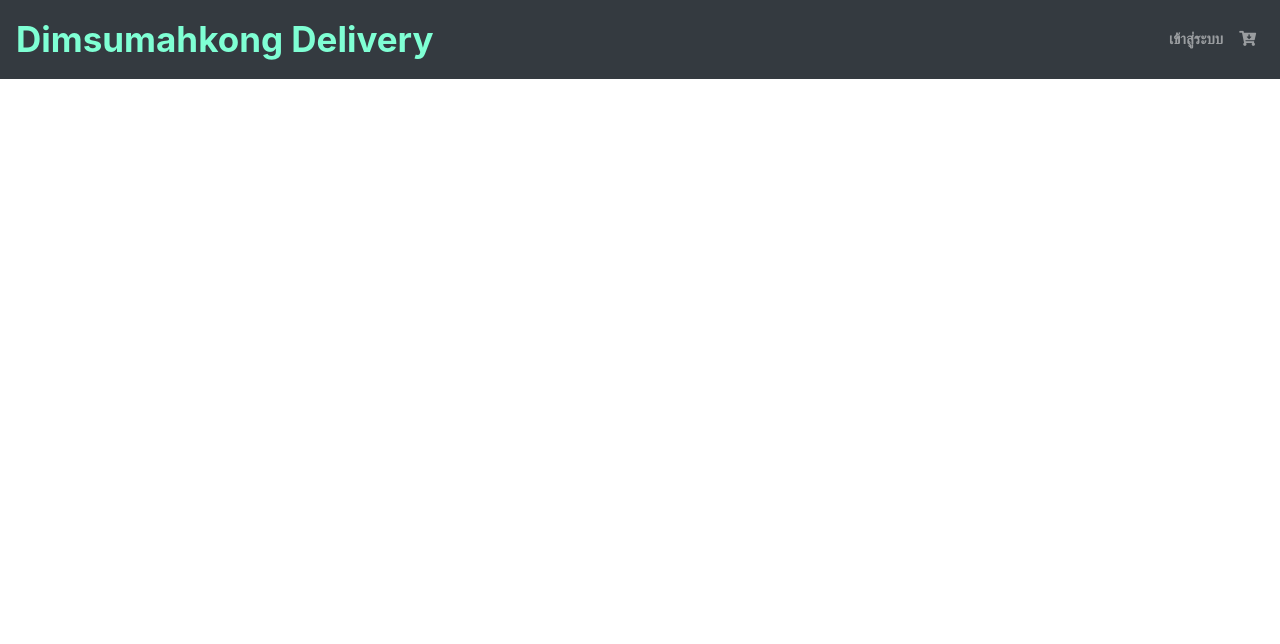
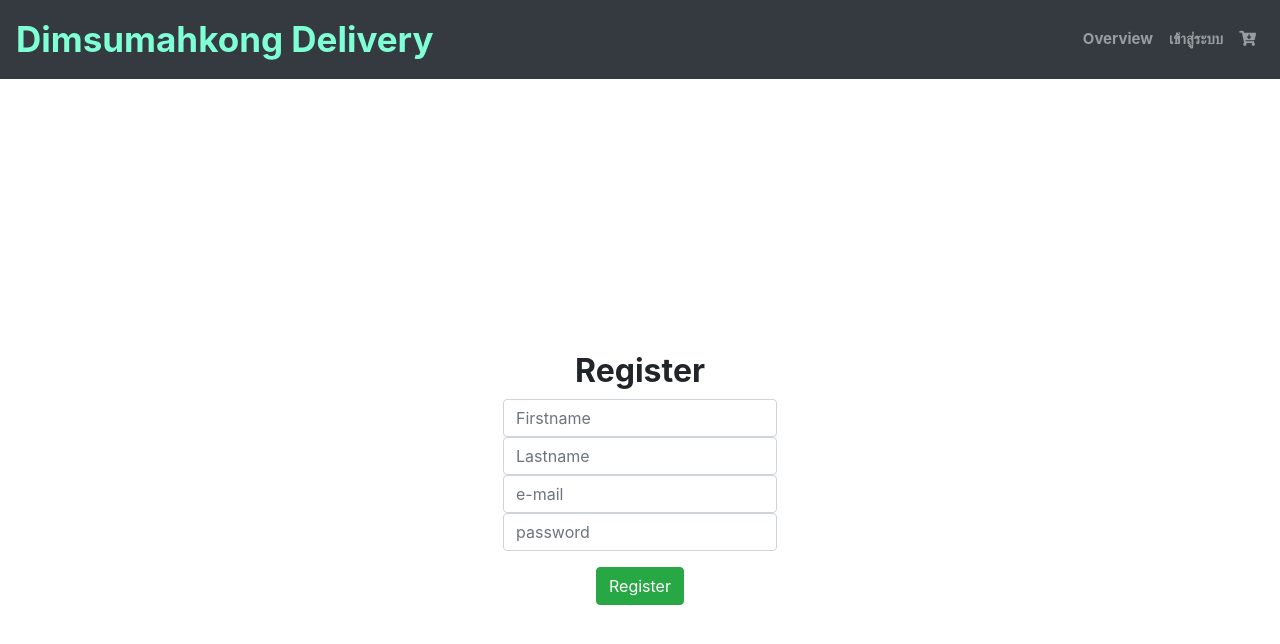
Before and after one commit to Pangkoki20/dimsum-app, a React (Create React App) app: page /register in a window 1280 px wide. Shown: the top 644 px of the page. Built offline with nearby package versions, Linux system fonts and the light colour scheme.

Commit message:
register system

```diff
--- a/package.json
+++ b/package.json
@@ -3,6 +3,7 @@
   "version": "0.1.0",
   "private": true,
   "dependencies": {
+    "axios": "^0.18.0",
     "bootstrap": "^4.3.1",
     "jquery": "^3.3.1",
     "react": "^16.8.4",
--- a/src/App.js
+++ b/src/App.js
@@ -1,9 +1,11 @@
 import React, { Component } from 'react'
 import Main from './Main'
-import Login from './component/Login/Login';
+import Login from './component/Login/Login'
 import Home from './component/Home/Home'
+import Register from './component/Register/Register'
 import { Switch, Route } from 'react-router-dom'
 import 'bootstrap/dist/css/bootstrap.min.css'
+import Overview from './component/Overview/Overview'
 
 class App extends Component {
 	render() {
@@ -13,9 +15,11 @@ class App extends Component {
 				<Switch>
 					<Route exact path="/" component={Main} />
 					<Route exact path="/login" component={Login} />
+					<Route exact path="/register" component={Register} />
+					<Route exact path="/overview" component={Overview} />
 				</Switch>
 			</div>
-    );
+		)
 	}
 }
 export default App
--- a/src/Main.js
+++ b/src/Main.js
@@ -1,7 +1,5 @@
 import React, {Component} from 'react';
-import Home from './component/Home/Home'
 import Banner from './component/Banner/Banner'
-import Login from './component/Login/Login'
 class Main extends Component {
     render(){
       return(
--- a/src/component/Banner/Banner.js
+++ b/src/component/Banner/Banner.js
@@ -1,4 +1,4 @@
-import React, { Component } from 'react'
+import React from 'react'
 import { UncontrolledCarousel } from 'reactstrap';
 
 const items = [
--- a/src/component/Home/Home.js
+++ b/src/component/Home/Home.js
@@ -1,45 +1,61 @@
-import React, { Component } from 'react'
-import {
-    Collapse,
-    Navbar,
-    NavbarToggler,
-    NavbarBrand,
-    Nav,
-    NavItem,
-    NavLink,
-} from 'reactstrap'
+import React from 'react'
+import { Collapse, Navbar, NavbarToggler, NavbarBrand, Nav, NavItem, NavLink } from 'reactstrap'
 import './Home.css'
 export default class Home extends React.Component {
 	constructor(props) {
-        super(props);
+		super(props)
 		this.state = {
-            isOpen: false
-        };
-        this.toggle = this.toggle.bind(this);
+			isOpen: false,
+			check: ''
+		}
+		this.toggle = this.toggle.bind(this)
 	}
 	toggle() {
 		this.setState({
 			isOpen: !this.state.isOpen
-        });
+		})
 	}
+	componentDidMount = e => {}
+
 	render() {
 		return (
 			<div>
 				<Navbar color="navbar navbar-dark bg-dark" light expand="md">
-                    <NavbarBrand href="/"><div className="logo"><b>Dimsumahkong Delivery</b></div></NavbarBrand>
+					<NavbarBrand href="/">
+						<div className="logo">
+							<b>Dimsumahkong Delivery</b>
+						</div>
+					</NavbarBrand>
 					<NavbarToggler onClick={this.toggle} />
 					<Collapse isOpen={this.state.isOpen} navbar>
 						<Nav className="ml-auto" navbar>
 							<NavItem>
-                                <NavLink href="login"><div className="login"><b>เข้าสู่ระบบ</b></div></NavLink>
+								<NavLink href="overview">
+									<div className="login">
+										<b>Overview</b>
+									</div>
+								</NavLink>
 							</NavItem>
+
 							<NavItem>
-                                <NavLink href=""><div className="basket"><i class="fas fa-cart-arrow-down"></i></div></NavLink>
+								<NavLink href="login">
+									<div className="login">
+										<b>เข้าสู่ระบบ</b>
+									</div>
+								</NavLink>
+							</NavItem>
+
+							<NavItem>
+								<NavLink href="">
+									<div className="basket">
+										<i className="fas fa-cart-arrow-down" />
+									</div>
+								</NavLink>
 							</NavItem>
 						</Nav>
 					</Collapse>
 				</Navbar>
 			</div>
-        );
+		)
 	}
 }
--- a/src/component/Login/Login.js
+++ b/src/component/Login/Login.js
@@ -1,41 +1,32 @@
-import React, { Component } from "react";
-import { Form, FormGroup, Input, Container, Button } from "reactstrap";
-import Home from "../Home/Home";
-import "./Login.css";
+import React, { Component } from 'react'
+import { Form, FormGroup, Input, Container } from 'reactstrap'
+
+import './Login.css'
 class Login extends Component {
+
+  toRegister=e=>{
+    this.props.history.push('/register')
+  }
 	render() {
 		return (
 			<Container className="log">
 				<Form className="form-login">
-
 					<FormGroup>
 						<h2>
 							<b>Login</b>
 						</h2>
-            <Input
-              className="input-login"
-              type="email"
-              name="email"
-              id="exampleEmail"
-              placeholder="Email"
-            />
-            <Input
-              className="input-login"
-              type="password"
-              name="password"
-              id="examplePassword"
-              placeholder="Password"
-            />
+						<Input className="input-login" type="email" name="email" id="exampleEmail" placeholder="Email" />
+						<Input className="input-login" type="password" name="password" id="examplePassword" placeholder="Password" />
 					</FormGroup>
-          <button type="button" class="btn btn-primary btn-login btn-block">
+					<button type="button" className="btn btn-primary btn-login btn-block">
 						Login
 					</button>
-          <button type="button" class="btn btn-secondary btn-register btn-block">
+					<button type="button" className="btn btn-secondary btn-register btn-block" onClick={this.toRegister}>
 						ลงทะเบียน
 					</button>
 				</Form>
 			</Container>
-    );
+		)
 	}
 }
-export default Login;
+export default Login
--- /dev/null
+++ b/src/component/Overview/Overview.js
@@ -0,0 +1,11 @@
+import React, { Component } from 'react'
+
+export default class Overview extends Component {
+  render() {
+    return (
+      <div>
+        Overview
+      </div>
+    )
+  }
+}
--- a/src/component/Register/Register.js
+++ b/src/component/Register/Register.js
@@ -1 +1,87 @@
-import React, { Component } from "react";
+import React, { Component } from 'react'
+import { Form, FormGroup, Input, Container, Button } from 'reactstrap'
+import axios from 'axios'
+import './Register.css'
+class Register extends Component {
+	constructor(props) {
+		super(props)
+		this.state = {
+			firstname: '',
+			lastname: '',
+			email: '',
+			password: '',
+			message: ''
+		}
+	}
+	handleInputChange = e => {
+		const { name, value } = e.target
+		this.setState({ [name]: value })
+		this.setState({ message: '' })
+		console.log({ [name]: value })
+	}
+	register = e => {
+		console.log(' fuck !!')
+
+		e.preventDefault()
+		try {
+			const data = {
+				firstname: this.state.firstname,
+				lastname: this.state.lastname,
+				email: this.state.email,
+				password: this.state.password
+			}
+
+			axios.post(`http://localhost:3001/api/users/create`, data).then(res => {
+				const { data } = res
+				this.setState({ message: data.message })
+				this.props.history.push(`/`)
+			})
+		} catch (error) {
+			console.log('Error : ', error)
+		}
+	}
+	render() {
+		const { firstname, lastname, email, password } = this.state
+		return (
+			<Container className="log">
+				<Form className="form-login" onSubmit={this.register}>
+					<FormGroup>
+						<h2>
+							<b>Register</b>
+						</h2>
+						<Input
+							className=""
+							type="text"
+							name="firstname"
+							value={firstname}
+							placeholder="Firstname"
+							onChange={this.handleInputChange}
+							required
+						/>
+						<Input
+							className=""
+							type="text"
+							name="lastname"
+							value={lastname}
+							placeholder="Lastname"
+							onChange={this.handleInputChange}
+							required
+						/>
+						<Input className="" type="email" name="email" value={email} placeholder="e-mail" onChange={this.handleInputChange} required />
+						<Input
+							className=""
+							type="password"
+							name="password"
+							value={password}
+							placeholder="password"
+							onChange={this.handleInputChange}
+							required
+						/>
+					</FormGroup>
+					<Button color="success">Register</Button>
+				</Form>
+			</Container>
+		)
+	}
+}
+export default Register
--- a/src/index.js
+++ b/src/index.js
@@ -1,4 +1,4 @@
-import React, { Component } from 'react';
+import React from 'react';
 import ReactDOM from 'react-dom';
 import App from './App';
 import * as serviceWorker from './serviceWorker';
```
Also changed, not shown: 1 other file (tests, documents, lock files or other folders). Lines whose indentation alone changed are shown as unchanged.
